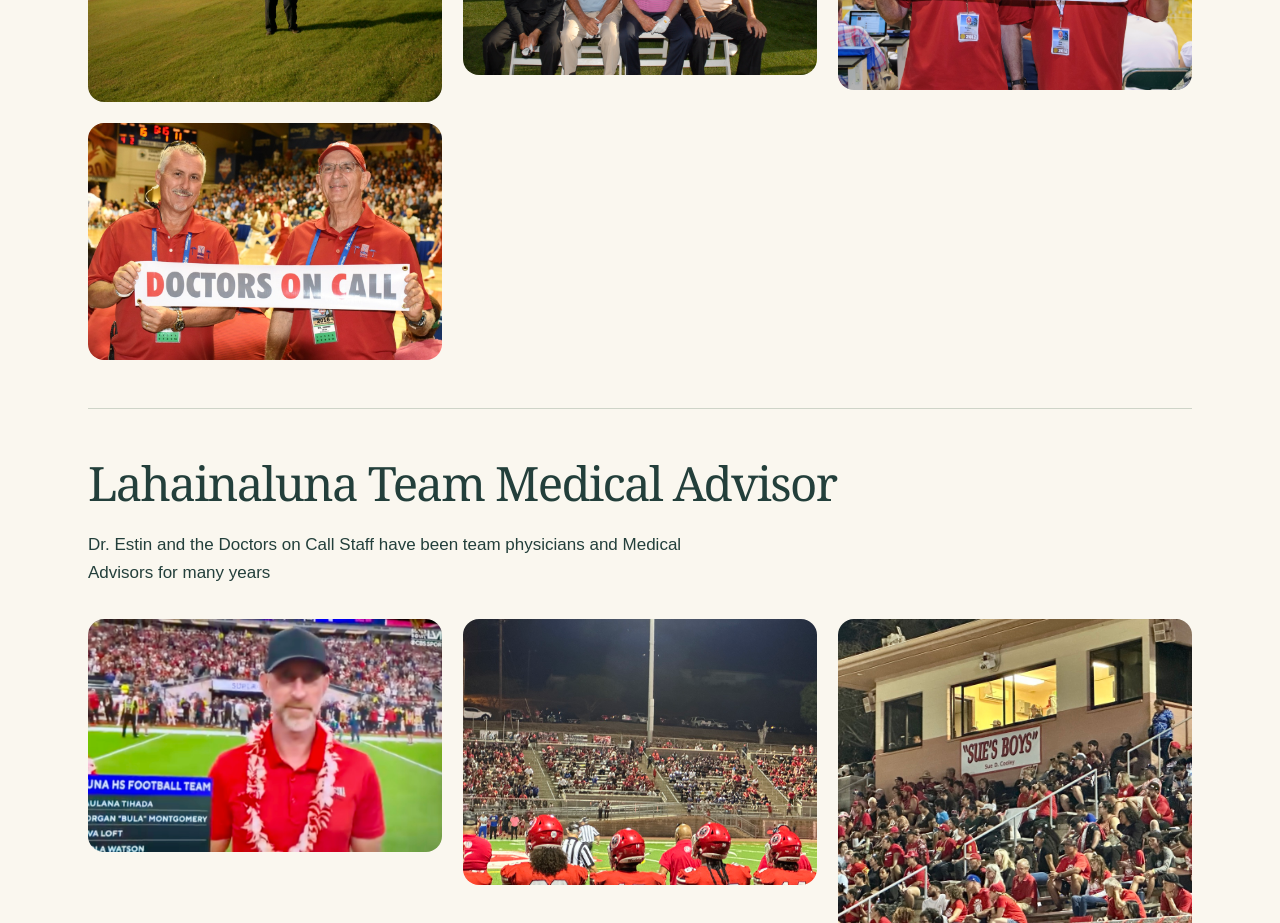
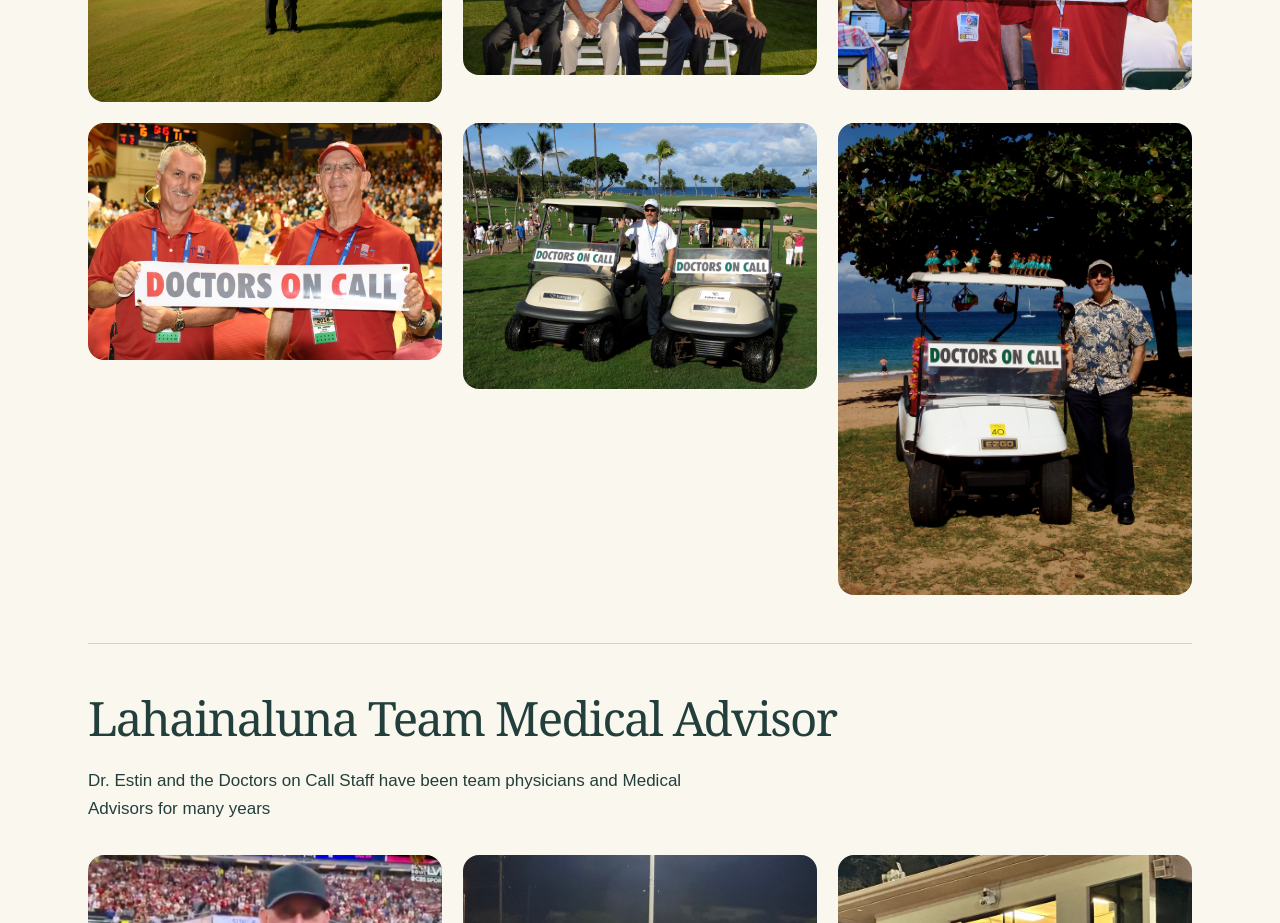
Before and after one commit to oceanseth/DrEstin.com, a React (Vite) app: page / in a window 1280 px wide. Shown: the part 3020-3943 px from the top of the page. Built offline with nearby package versions, Linux system fonts and the light colour scheme.

Commit message:
Add two medical golf cart photographs to tournament gallery

```diff
--- a/src/content.js
+++ b/src/content.js
@@ -497,6 +497,14 @@ export const tournament = {
     {
       "src": "/media/tournaments/tournament-13.jpeg",
       "alt": "Two Doctors On Call team members with their sign courtside at the 2016 Maui Invitational."
+    },
+    {
+      "src": "/media/tournaments/tournament-14.jpeg",
+      "alt": "A medical team member between two Doctors On Call golf carts at a golf event, with spectators and the ocean behind him."
+    },
+    {
+      "src": "/media/tournaments/tournament-15.jpeg",
+      "alt": "A man beside a decorated Doctors On Call golf cart near the beach."
     }
   ]
 }
```
Also changed, not shown: public/media/tournaments/tournament-14.jpeg (added), public/media/tournaments/tournament-15.jpeg (added).
